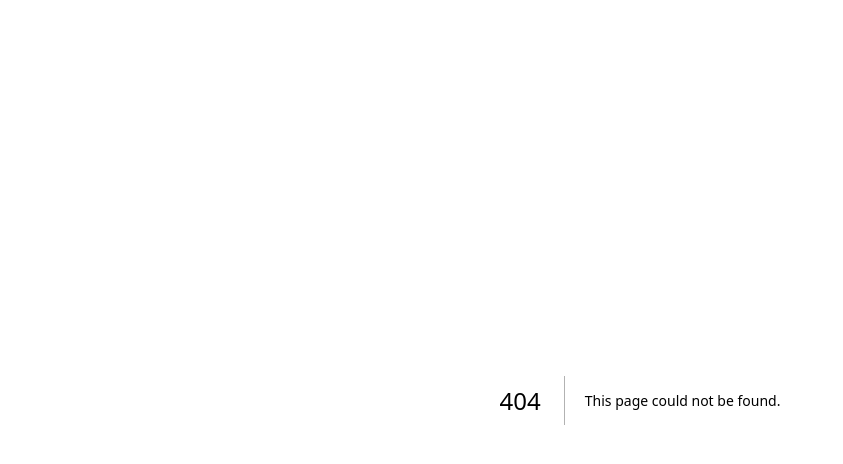
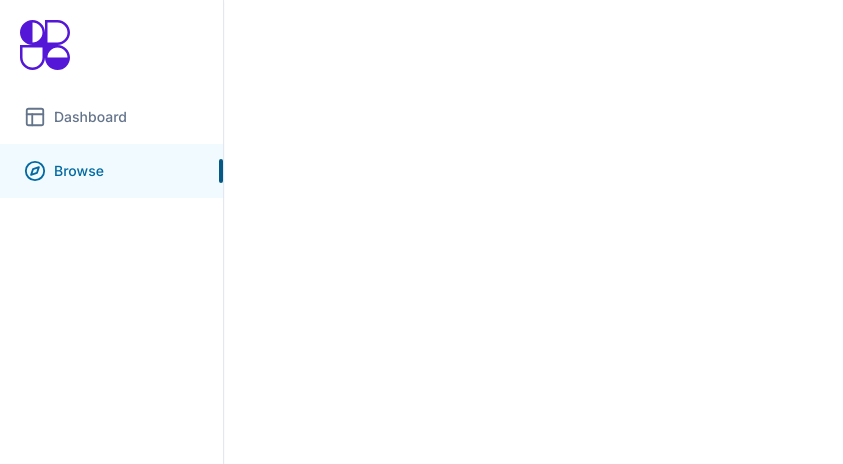
Before and after one commit to mcakyerima/EduHub, a Next.js app: page /search in a window 1280 px wide. Before the commit this address had no page. Shown: the top 464 px of the page, without its empty margins (0-843 px from the left). Built offline with nearby package versions, Linux system fonts and the light colour scheme.

Commit message:
sidebar_update

```diff
--- /dev/null
+++ b/app/(dashboard)/(routes)/search/page.tsx
@@ -0,0 +1,9 @@
+const Search = () => {
+    return (
+        <div>
+            This is a serch page!
+        </div>
+    )
+}
+
+export default Search;
--- a/app/(dashboard)/_components/sidebar-item.tsx
+++ b/app/(dashboard)/_components/sidebar-item.tsx
@@ -1,10 +1,49 @@
 "use client"
-export const SidebarItem = (
+import { cn } from "@/lib/utils";
+import { LucideIcon } from "lucide-react";
+import { usePathname, useRouter } from "next/navigation";
+interface SidebarItemProps {
+    icon: LucideIcon;
+    label: string;
+    href: string
+};
+export const SidebarItem = ({
+    icon: Icon,
+    label,
+    href
+}: SidebarItemProps
+    ) => {
+    const pathname = usePathname();
+    const router = useRouter();
 
-) => {
+    // checking the active url
+    const isActive = (pathname === "/" && href === "/") ||
+                    pathname === href || pathname?.startsWith(`${href}/`);
+
+    const onClick = () => {
+        router.push(href);
+    }
     return (
-       <div>
-            Sidebar Item
-       </div>
+       <button
+       type="button"
+       className={cn("flex items-center gap-x-2 text-slate-500 text-sm font-[500] pl-6 transition-all hover:text-slate-600 hover:bg-slate-300/20", isActive && "text-sky-700 bg-sky-200/20 hover:bg-sky-200/20 hover:text-sky-700") }
+       onClick={onClick}
+       >
+        <div className="flex items-center gap-x-2 py-4">
+            <Icon
+                size={22}
+                className={cn(
+                    "text-slate-500",
+                    isActive && "text-sky-700"
+                )}
+            />
+            {label}
+        </div>
+        <div className={cn(
+            "ml-auto opacity-0 border-2 border-sky-800 h-6 rounded transition-all",
+            isActive && "opacity-100"
+        )}/>
+       </button>
+
     );
 }
--- a/app/(dashboard)/_components/sidebar-routes.tsx
+++ b/app/(dashboard)/_components/sidebar-routes.tsx
@@ -7,18 +7,18 @@
     {
         icon: Layout,
         label: "Dashboard",
-        href: '/'
+        href: "/",
     },
     {
         icon: Compass,
         label: "Browse",
-        href: '/search'
+        href: "/search",
     },
 ]
 export const SidebarRoutes = () => {
     const routes = guestRoutes;
     return (
-        <div className="flex flex-col w-full">
+        <div className="flex flex-col w-full ">
             {
                 routes.map((route) => (
                     <SidebarItem
--- a/app/(dashboard)/_components/sidebar.tsx
+++ b/app/(dashboard)/_components/sidebar.tsx
@@ -1,4 +1,5 @@
 import { Logo } from "./logo";
+import { SidebarRoutes } from "./sidebar-routes";
 
 export const Sidebar = () => {
     return (
@@ -7,7 +8,7 @@
                 <Logo/>
             </div>
             <div className="flex flex-col w-full">
-
+                <SidebarRoutes/>
             </div>
 
         </div>
```
